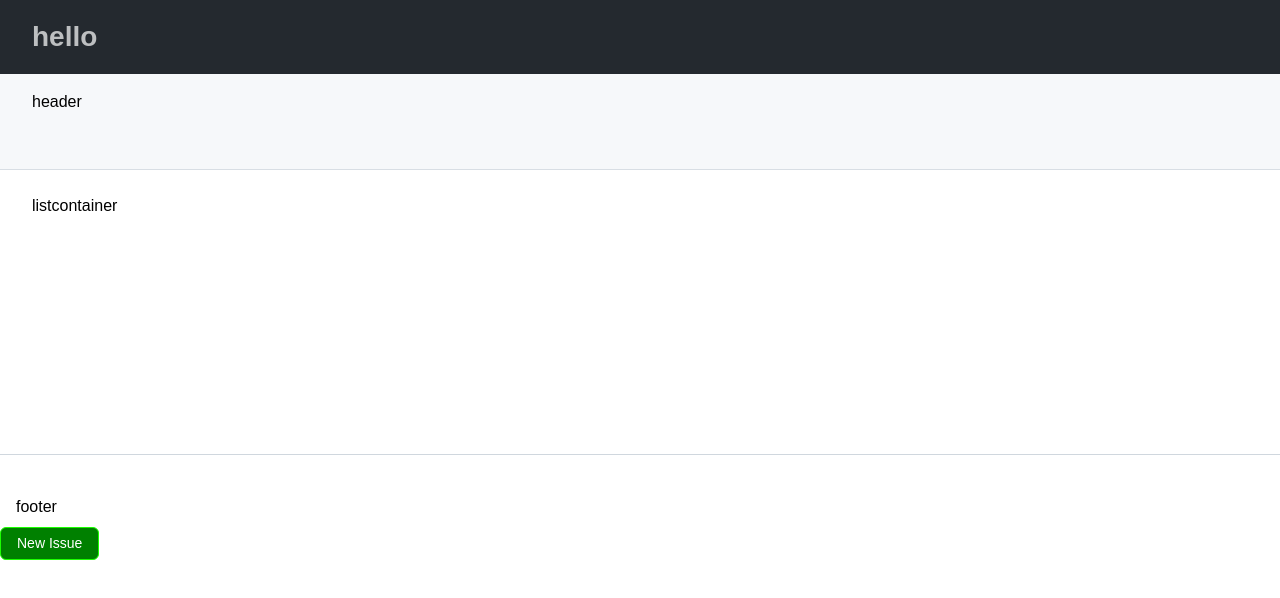
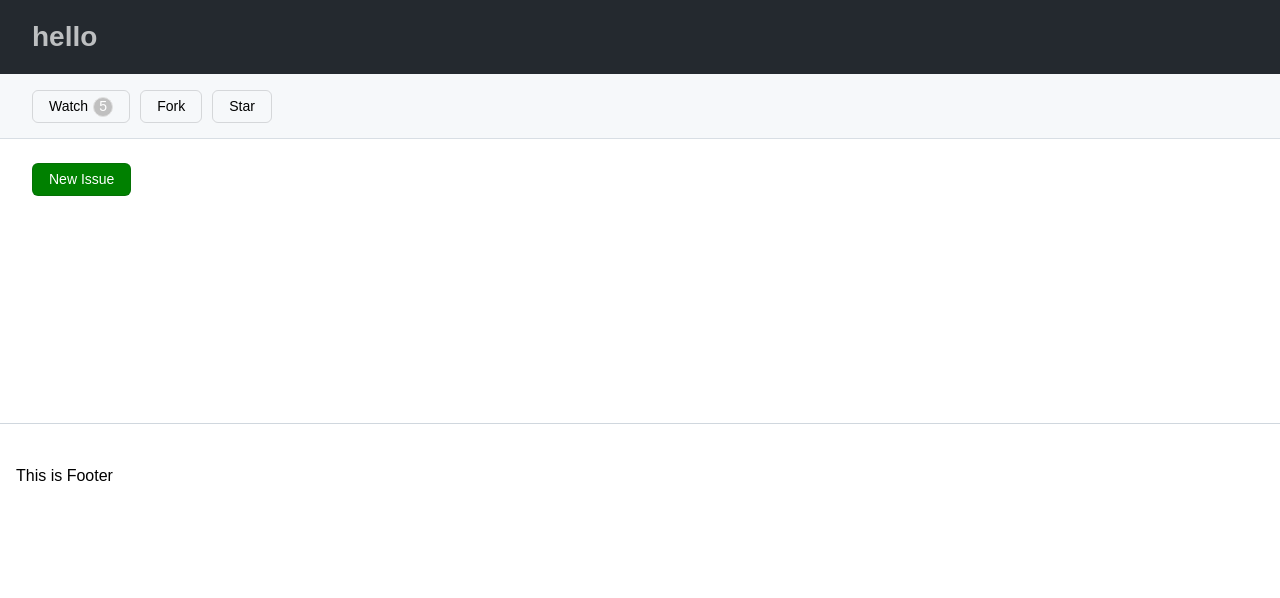
Before and after one commit to olhkyle/github-issue-page-clone, a React (Create React App) app: page / in a window 1280 px wide. Shown: the top 598 px of the page. Built offline with nearby package versions, Linux system fonts and the light colour scheme.

Commit message:
Feat : make component separate to enhace code efficiency and change Readme.md

```diff
--- a/package.json
+++ b/package.json
@@ -14,6 +14,7 @@
     "@types/react-dom": "^18.0.0",
     "react": "^18.2.0",
     "react-dom": "^18.2.0",
+    "react-router-dom": "6",
     "react-scripts": "5.0.1",
     "typescript": "^4.4.2",
     "web-vitals": "^2.1.0"
--- a/src/App.tsx
+++ b/src/App.tsx
@@ -1,58 +1,18 @@
 import styled from '@emotion/styled'
-import Button from './components/commons/Button'
-
-export interface ButtonProps {
-  backgroundColor: string
-  fontColor: string
-  fontSize: string
-}
+import Footer from './components/Footer'
+import Header from './components/Header'
+import Nav from './components/Nav'
+import Section from './components/Section'
 
 function App() {
-  const issueBtn: ButtonProps = {
-    backgroundColor: 'green',
-    fontColor: 'white',
-    fontSize: '14px',
-  }
-
   return (
     <>
-      <Nav>
-        <h1>hello</h1>
-      </Nav>
-      <Header>header</Header>
-      <ListContainer>listcontainer</ListContainer>
-      <Footer>footer</Footer>
-      <Button issueBtn={issueBtn} />
+      <Nav />
+      <Header />
+      <Section />
+      <Footer />
     </>
   )
 }
 
 export default App
-
-const Nav = styled.div`
-  display: flex;
-  align-items: center;
-  padding: 1rem 2rem;
-  font-size: 0.875rem;
-  background-color: #24292f;
-  color: rgba(255, 255, 255, 0.7);
-`
-
-const Header = styled.div`
-  padding: 1rem 2rem;
-  background-color: rgb(246, 248, 250);
-  height: 96px;
-  box-shadow: inset 0 -1px 0 hsla(210, 18%, 87%, 1);
-`
-
-const ListContainer = styled.div`
-  padding: 0 2rem;
-  margin-top: 24px;
-  height: 220px;
-`
-
-const Footer = styled.div`
-  margin-top: 40px;
-  padding: 40px 16px 8px;
-  border-top: 1px solid #d0d7de;
-`
--- /dev/null
+++ b/src/components/Footer.tsx
@@ -0,0 +1,13 @@
+import styled from '@emotion/styled'
+
+const Footer = () => {
+  return <Wrapper>This is Footer</Wrapper>
+}
+
+export default Footer
+
+const Wrapper = styled.div`
+  margin-top: 40px;
+  padding: 40px 16px 8px;
+  border-top: 1px solid #d0d7de;
+`
--- /dev/null
+++ b/src/components/Header.tsx
@@ -0,0 +1,39 @@
+import styled from '@emotion/styled'
+import Button from './commons/Button'
+import CircleNumber from './commons/CircleNumber'
+import Space from './commons/Space'
+
+export interface ButtonProps {
+  backgroundColor: string
+  fontColor: string
+  fontSize: string
+}
+
+const Header = () => {
+  const issueBtnTrans: ButtonProps = {
+    backgroundColor: 'transparent',
+    fontColor: 'black',
+    fontSize: '14px',
+  }
+  return (
+    <Wrapper>
+      <Button issueBtn={issueBtnTrans}>
+        Watch
+        <CircleNumber />
+      </Button>
+      <Space />
+      <Button issueBtn={issueBtnTrans}>Fork</Button>
+      <Space />
+      <Button issueBtn={issueBtnTrans}>Star</Button>
+    </Wrapper>
+  )
+}
+
+export default Header
+
+const Wrapper = styled.div`
+  display: flex;
+  padding: 1rem 2rem;
+  background-color: rgb(246, 248, 250);
+  box-shadow: inset 0 -1px 0 hsla(210, 18%, 87%, 1);
+`
--- /dev/null
+++ b/src/components/Nav.tsx
@@ -0,0 +1,20 @@
+import styled from '@emotion/styled'
+
+const Nav = () => {
+  return (
+    <Wrapper>
+      <h1>hello</h1>
+    </Wrapper>
+  )
+}
+
+export default Nav
+
+const Wrapper = styled.div`
+  display: flex;
+  align-items: center;
+  padding: 1rem 2rem;
+  font-size: 0.875rem;
+  background-color: #24292f;
+  color: rgba(255, 255, 255, 0.7);
+`
--- /dev/null
+++ b/src/components/Section.tsx
@@ -0,0 +1,24 @@
+import styled from '@emotion/styled'
+import Button from './commons/Button'
+import { ButtonProps } from './Header'
+
+const Section = () => {
+  const issueBtn: ButtonProps = {
+    backgroundColor: 'green',
+    fontColor: 'white',
+    fontSize: '14px',
+  }
+  return (
+    <ListContainer>
+      <Button issueBtn={issueBtn}>New Issue</Button>
+    </ListContainer>
+  )
+}
+
+export default Section
+
+const ListContainer = styled.div`
+  padding: 0 2rem;
+  margin-top: 24px;
+  height: 220px;
+`
--- a/src/components/commons/Button.tsx
+++ b/src/components/commons/Button.tsx
@@ -1,11 +1,11 @@
 import styled from '@emotion/styled'
-import { ButtonProps } from '../../App'
+import { ButtonProps } from '../Header'
 
-const Button = ({ issueBtn }: { issueBtn: ButtonProps }) => {
+const Button = ({ issueBtn, children }: { issueBtn: ButtonProps; children: React.ReactNode }) => {
   const { backgroundColor, fontColor, fontSize } = issueBtn
   return (
     <C.Button background={backgroundColor} color={fontColor} fontSize={fontSize}>
-      New Issue
+      {children}
     </C.Button>
   )
 }
@@ -14,9 +14,12 @@ export default Button
 
 const C: any = {}
 C.Button = styled.button<{ color: string; background: string; fontSize: string }>`
+  display: flex;
+  justify-content: space-between;
+  align-items: center;
   padding: 5px 1rem;
   border-radius: 6px;
-  border: 1px solid rgba(27, 331, 0.1);
+  border: 1px solid rgba(27, 31, 36, 0.15);
   ${({ color }) => color && `color: ${color}`};
   ${({ background }) => background && `background-color: ${background}`};
   ${({ fontSize }) => fontSize && `font-size: ${fontSize}`}
--- /dev/null
+++ b/src/components/commons/CircleNumber.tsx
@@ -0,0 +1,22 @@
+import styled from '@emotion/styled'
+
+const CircleNumber = () => {
+  return <S.Circle>5</S.Circle>
+}
+
+export default CircleNumber
+
+const S: any = {}
+
+S.Circle = styled.div`
+  display: flex;
+  justify-content: center;
+  align-items: center;
+  margin-left: 5px;
+  width: 20px;
+  height: 20px;
+  border: 1px solid #e1e1e1;
+  border-radius: 50%;
+  background-color: #c0c0c0;
+  color: white;
+`
--- /dev/null
+++ b/src/components/commons/Space.tsx
@@ -0,0 +1,14 @@
+import styled from '@emotion/styled'
+
+const Space = () => {
+  return <S.Space></S.Space>
+}
+
+export default Space
+
+const S: any = {}
+
+S.Space = styled.div`
+  width: 10px;
+  height: 10px;
+`
```
Also changed, not shown: 1 other file (tests, documents, lock files or other folders).
